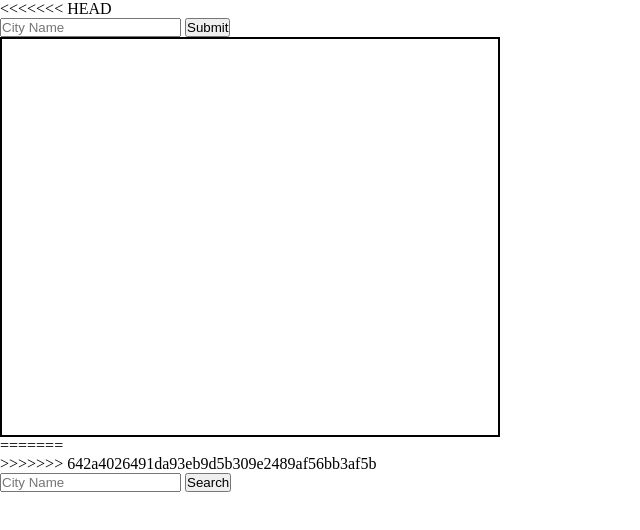
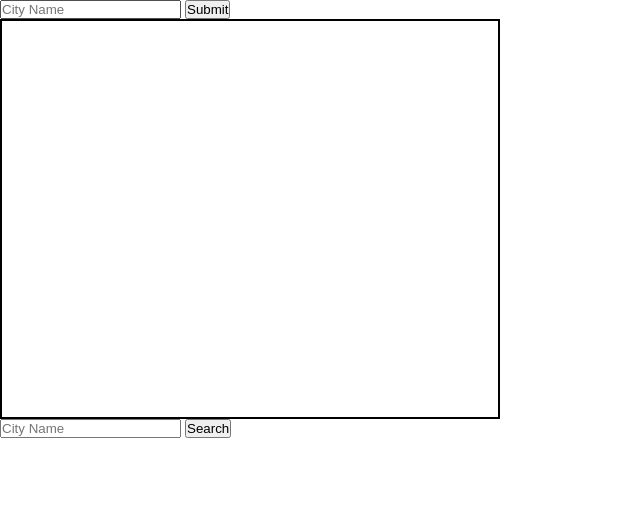
Before and after one commit to GSG-G7/Tourism-App, a website: page index.html in a window 1280 px wide. Shown: the whole page, without its empty margins (0-640 px from the left). Drawn offline with Linux system fonts and the light colour scheme.

Commit message:
solve conflect

```diff
--- a/index.html
+++ b/index.html
@@ -8,21 +8,19 @@
     <title>Tourism App</title>
     </head>
 
-<<<<<<< HEAD
-    <form>
-        <input type="text" id="city-name" placeholder="City Name" value="">
-        <button id="add">Submit</button>
-    </form>
-    <div class="container">
 
-    </div>
-=======
     <body>
 
     <header></header>
->>>>>>> 642a4026491da93eb9d5b309e2489af56bb3af5b
 
     <main id="mainSec">
+            <form>
+                    <input type="text" id="city-name" placeholder="City Name" value="">
+                    <button id="add">Submit</button>
+                </form>
+                <div class="container">
+
+                </div>
         <section class="input-city">
                 <form>
                     <input type="text" id="city-name" placeholder="City Name" />
```
